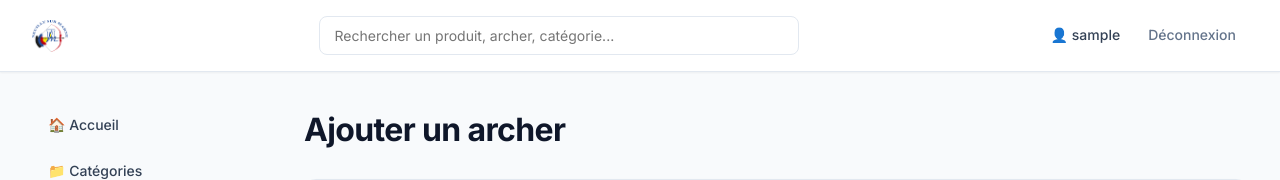
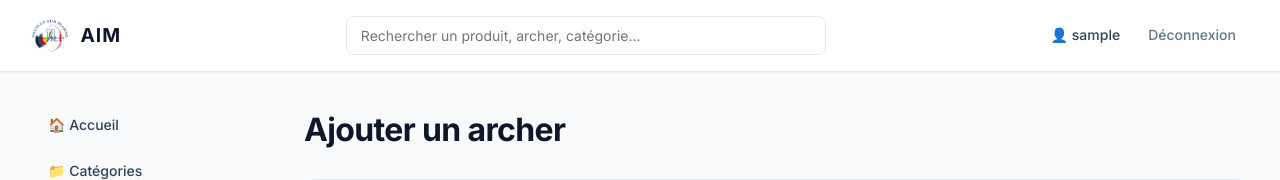
Before and after one commit to CELIANVF/AIM, a Flask app: page /add_archer in a window 1280 px wide. Shown: the top 180 px of the page. Run offline with Flask 3, Linux system fonts and the light colour scheme; the visitor is signed in with stand-in values (Sample User, id 1).

Commit message:
Add logo text next to the logo image
Added a logo text next to the logo image in the header.

```diff
--- a/templates/layout.html
+++ b/templates/layout.html
@@ -12,6 +12,7 @@
             <button class="menu-toggle" aria-label="Ouvrir le menu" aria-expanded="false">☰</button>
             <div class="logo">
                 <img src="{{ url_for('static', filename='logo.png') }}" alt="Logo AIM" style="height:32px;vertical-align:middle">
+                <span style="font-size:1.2rem;font-weight:700;vertical-align:middle;margin-left:8px;letter-spacing:0.05em;">AIM</span>
             </div>
             <div class="search">
                 <form action="/search" method="get">
@@ -88,7 +89,6 @@
                 });
             })();
         </script>
-</script>
     {% block scripts %}{% endblock %}
 
 </body>
```
